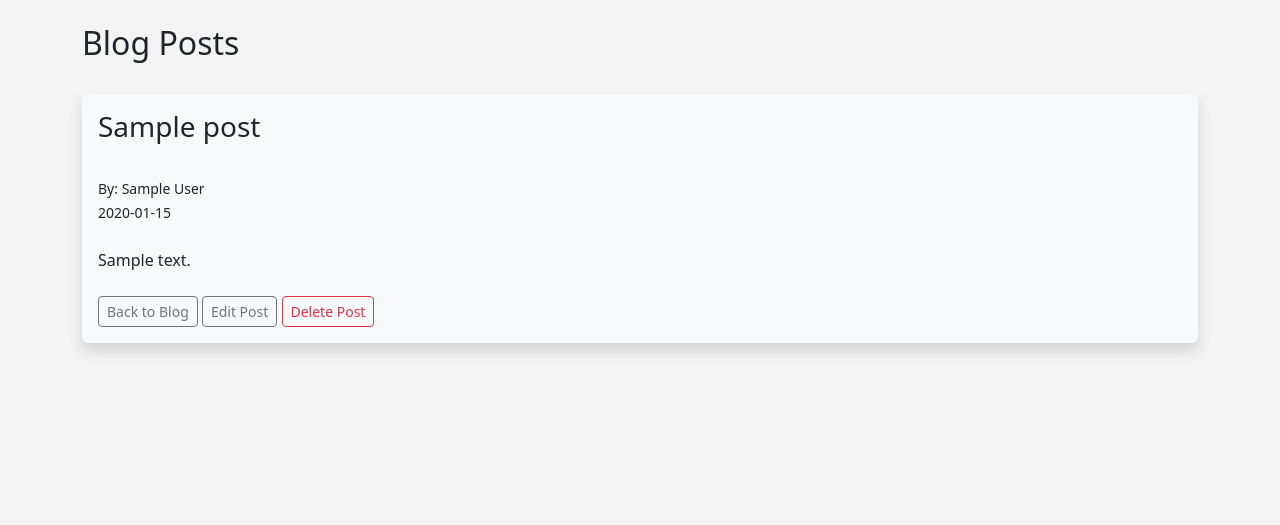
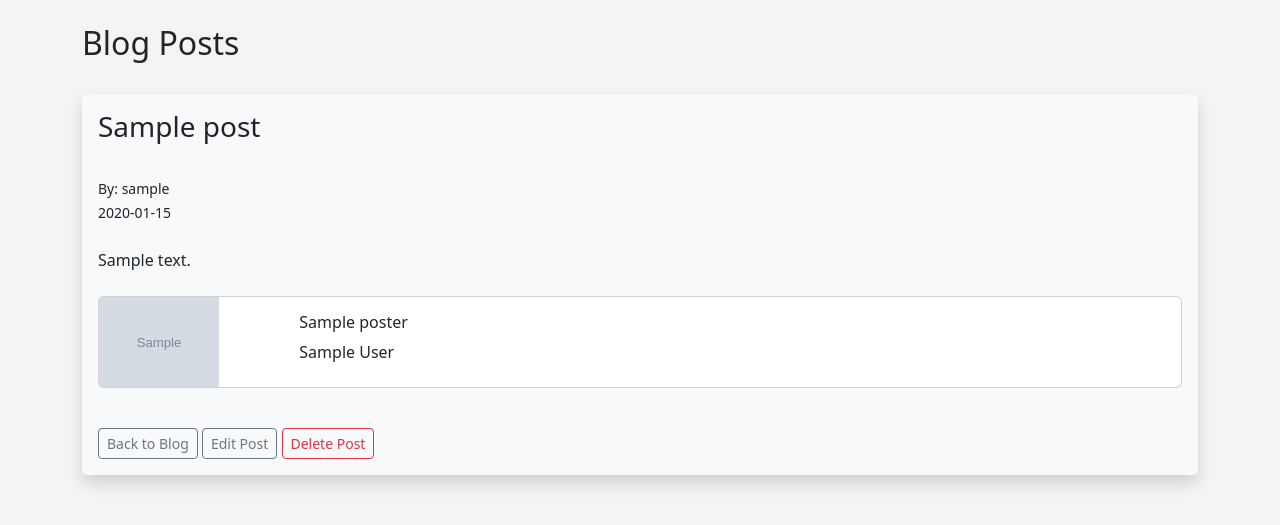
Before and after one commit to erlitx/master_forecaster, a Flask app: template templates/post.html in a window 1280 px wide. Shown: the part 56-581 px from the top of the page. Run offline with Flask 3, Linux system fonts and the light colour scheme; a user stored in the database is signed in; tables that the repository leaves empty hold one stand-in row (values such as "Sample post"); the template is opened without the code that fills it: most values are stand-ins (such as "Sample title", 1, 10 or a date in 2020); grey boxes marked "Sample" are stand-in pictures; some libraries are stand-ins or nearby versions.

Commit message:
Codemy #43 complete

```diff
--- a/templates/post.html
+++ b/templates/post.html
@@ -14,13 +14,41 @@
 
 <div class="shadow p-3 mb-5 bg-body-tertiary rounded">
     <h3>{{ post.title }}</h3><br/>
-    <small>By: {{ post.author }}<br/>
+    <small>By: {{ post.poster.username }}<br/>
         {{ post.date_posted.strftime('%Y-%m-%d') }}<br/><br/></small>
         {{ post.content|safe }}<br/><br/>
+
+    <div class="card mb-3">
+        <div class="row no gutters">
+            <div class="col-md-2">
+                {% if post.poster.profile_pic %}
+                <img src="{{ url_for('static', filename='images/' + current_user.profile_pic) }}" width="120px" align="center">
+                {% else %}
+                <img src="{{ url_for('static', filename='images/avatar.jpg') }}" width="120px" align="left">
+                {% endif %}
+            </div>
+        <div class="col-md-10">
+            <div class="card-body">
+                <h6 class="card-title">
+                {{ post.poster.name }}
+                </h6>
+            <p class="card-text">
+            {% if post.poster.about_author %}
+            {{ post.poster.about_author }}
+            {% else %}
+                No text yet...
+            {% endif %}
+            </p>
+            </div>
+        </div>
+    </div>
+</div>
+
+
+
+        <br/>
     <a href="{{ url_for('posts') }}" class="btn btn-outline-secondary btn-sm">Back to Blog</a>
     <a href="{{ url_for('edit_post', id=post.id) }}" class="btn btn-outline-secondary btn-sm">Edit Post</a>
     <a href="{{ url_for('delete_post', id=post.id) }}" class="btn btn-outline-danger btn-sm">Delete Post</a>
-</div>
-
 
 {% endblock %}
```
Also changed, not shown: static/images/6e14c9d4-ba44-11ed-bc04-639d0cb81405_stamp.png (added).
